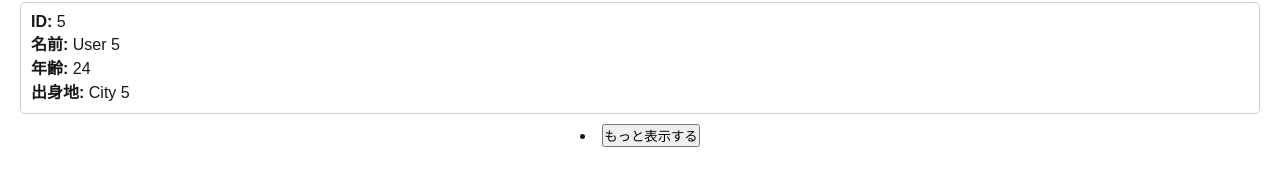
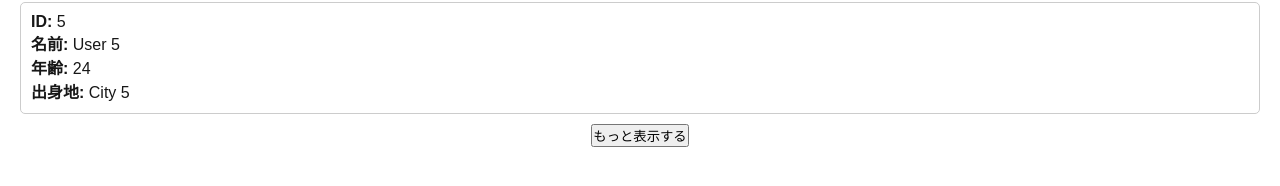
Before and after one commit to kiyotakeshi/nextjs-playground, a Next.js app: page /users in a window 1280 px wide. Shown: the part 552-738 px from the top of the page. Built offline with nearby package versions, Linux system fonts and the light colour scheme.

Commit message:
fix toggle display logic

```diff
--- a/src/app/users/page.tsx
+++ b/src/app/users/page.tsx
@@ -4,9 +4,7 @@ import { useState, useEffect } from 'react';
 import { User } from '../types';
 
 export default function UsersPage() {
-    const defaultDisplayCount = 5;
     const [users, setUsers] = useState<User[]>([]);
-    const [visibleCount, setVisibleCount] = useState(defaultDisplayCount);
 
     useEffect(() => {
         fetch('/api/users')
@@ -16,24 +14,23 @@ export default function UsersPage() {
             });
     }, []);
 
-    const handleShowMore = () => {
-        setVisibleCount(users.length); // すべてのユーザを表示
+    const defaultDisplayCount = 5; // 初期表示件数
+    const [displayCount, setDisplayCount] = useState(defaultDisplayCount);
+
+    const isExpanded = displayCount > defaultDisplayCount; // 全件表示中か判定
+    console.log('isExpanded:', isExpanded);
+
+    const toggleExpanded = () => {
+        console.log('toggleExpanded isExpanded:', isExpanded);
+        // isExpanded が true の状態で押されたら初期表示件数に戻す
+        setDisplayCount(isExpanded ? defaultDisplayCount : users.length);
     };
-
-    const handleShowLess = () => {
-        setVisibleCount(defaultDisplayCount); // 初期件数に戻す
-    };
-
-    const shouldShowMoreButton =
-        users.length > defaultDisplayCount && visibleCount < users.length;
-    const shouldShowLessButton =
-        users.length > defaultDisplayCount && visibleCount >= users.length;
 
     return (
         <div style={{ padding: '20px' }}>
             <h1>ユーザ一覧</h1>
             <ul style={{ listStyleType: 'none', padding: 0 }}>
-                {users.slice(0, visibleCount).map((user) => (
+                {users.slice(0, displayCount).map((user) => (
                     <li
                         key={user.id}
                         style={{
@@ -49,19 +46,16 @@ export default function UsersPage() {
                         <strong>出身地:</strong> {user.location}
                     </li>
                 ))}
+                {users.length > defaultDisplayCount && (
+                    <li style={{ textAlign: 'center', marginTop: '10px' }}>
+                        <button onClick={toggleExpanded}>
+                            {isExpanded
+                                ? `表示を少なくする(${defaultDisplayCount}件)`
+                                : 'もっと表示する'}
+                        </button>
+                    </li>
+                )}
             </ul>
-            {shouldShowMoreButton && (
-                <li style={{ textAlign: 'center', marginTop: '10px' }}>
-                    <button onClick={handleShowMore}>もっと表示する</button>
-                </li>
-            )}
-            {shouldShowLessButton && (
-                <li style={{ textAlign: 'center', marginTop: '10px' }}>
-                    <button onClick={handleShowLess}>
-                        表示を少なくする({defaultDisplayCount}件)
-                    </button>
-                </li>
-            )}
         </div>
     );
 }
```
